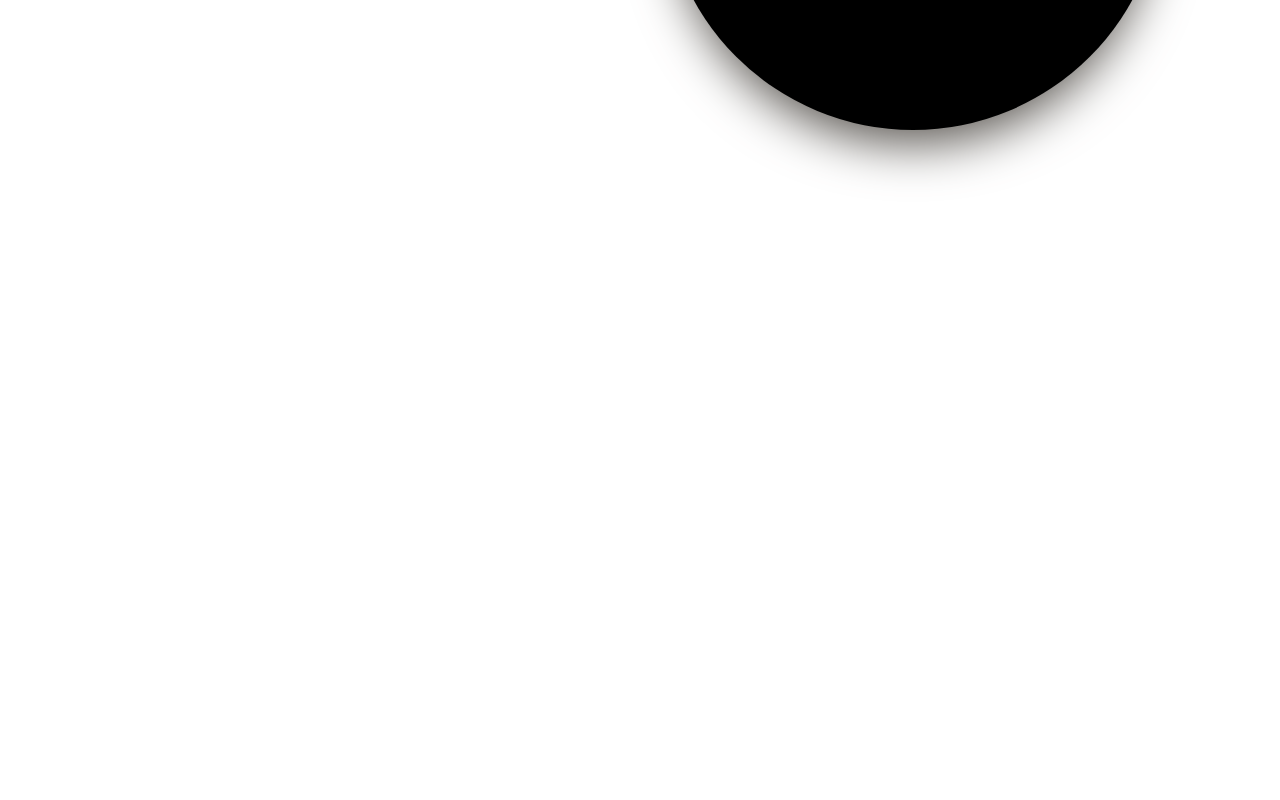
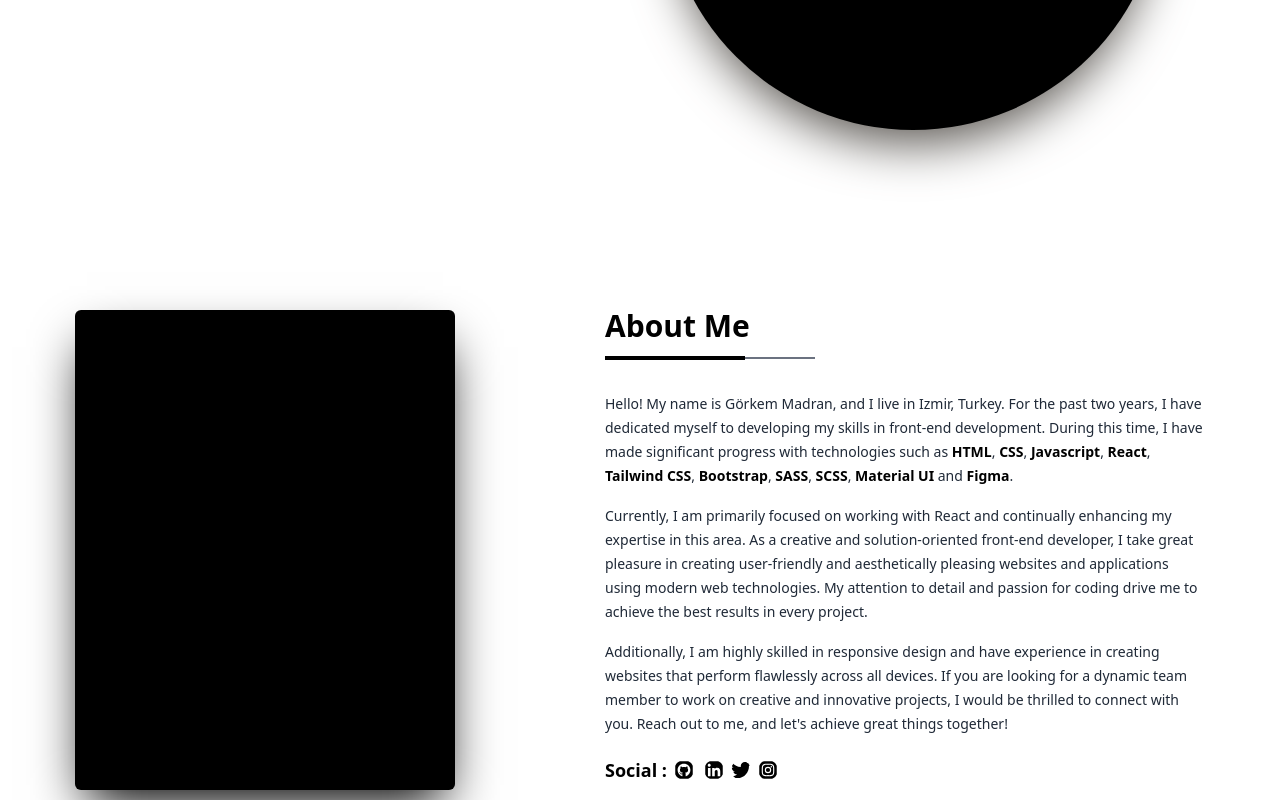
Before and after one commit to gorkemmadran/My-website, a React (Create React App) app in the folder my-website/: page / in a window 1280 px wide. Shown: the part 573-1373 px from the top of the page. Before the commit the page ends 800 px from the top, so only its background shows below. Built offline with nearby package versions, Linux system fonts and the light colour scheme; a web font is replaced by a local one.

Commit message:
About Me Tasarımı yapıldı

```diff
--- /dev/null
+++ b/my-website/src/Aboutme.js
@@ -0,0 +1,34 @@
+import React from 'react'
+import { FaSquareGithub } from "react-icons/fa6";
+import { FaLinkedin } from "react-icons/fa6";
+import { FaTwitter } from "react-icons/fa";
+import { FaInstagramSquare } from "react-icons/fa";
+
+
+
+
+
+function Aboutme() {
+  return (
+    <section className='about'>
+        <div className='container mx-auto mt-20 flex items-center justify-around flex-wrap '>
+        <div className='bg-black shadow-2xl shadow-black rounded-md w-[380px] flex items-center justify-center h-[480px]'>
+            <p>İmage Gelecek </p>
+        </div>
+        <div className=' w-[600px] rounded-md   h-[500px]'>
+        <h2 className='  mt-2 text-3xl font-extrabold'>About Me</h2>
+        <div className='flex items-center mt-3'><div className='h-[4px] bg-black w-[140px]'></div><div className='h-[2px]  bg-gray-500 w-[70px]'></div></div>
+        <p className='mt-8 text-gray-800 text-sm leading-6'>Hello! My name is Görkem Madran, and I live in Izmir, Turkey. For the past two years, I have dedicated myself to developing my skills in front-end development. During this time, I have made significant progress with technologies such as <span className='bold'>HTML</span>, <span className='bold'>CSS</span>, <span className='bold'>Javascript</span>, <span className='bold'>React</span>, <span className='bold'>Tailwind CSS</span>,  <span className='bold'>Bootstrap</span>, <span className='bold'>SASS</span>, <span className='bold'>SCSS</span>, <span className='bold'>Material UI</span> and <span className='bold'>Figma</span>. </p>
+        <p className='mt-4 text-gray-800 text-sm leading-6'>Currently, I am primarily focused on working with React and continually enhancing my expertise in this area. As a creative and solution-oriented front-end developer, I take great pleasure in creating user-friendly and aesthetically pleasing websites and applications using modern web technologies. My attention to detail and passion for coding drive me to achieve the best results in every project. </p>
+        <p className='mt-4 text-gray-800 text-sm leading-6'>Additionally, I am highly skilled in responsive design and have experience in creating websites that perform flawlessly across all devices.
+        If you are looking for a dynamic team member to work on creative and innovative projects, I would be thrilled to connect with you. Reach out to me, and let's achieve great things together!</p>
+        <div className='flex items-center  mt-5'><p className='font-bold text-lg mr-[7px]'>Social :</p><FaSquareGithub className='mr-[10px] text-xl rounded-full' /> <FaLinkedin className='mr-[7px] cursor-pointer text-xl rounded-full' /> <FaTwitter className='mr-[7px] cursor-pointer text-xl rounded-full' /> <FaInstagramSquare className='mr-[7px] cursor-pointer text-xl rounded-full' />
+  </div>
+        </div>
+        </div>
+
+    </section>
+  )
+}
+
+export default Aboutme
--- a/my-website/src/App.css
+++ b/my-website/src/App.css
@@ -68,3 +68,7 @@
     border: 5px white solid;
 
   }
+  .bold{
+    color: black;
+    font-weight: bolder;
+  }
--- a/my-website/src/App.js
+++ b/my-website/src/App.js
@@ -1,12 +1,14 @@
 import './App.css';
 import Navbar from './Navbar';
 import Home from './Home'
+import Aboutme from './Aboutme';
 
 function App() {
   return (
     <>
     <Navbar/>
     <Home/>
+    <Aboutme/>
     </>
   );
 }
--- a/my-website/src/Home.js
+++ b/my-website/src/Home.js
@@ -16,7 +16,7 @@ import { FaHandPeace } from "react-icons/fa";
 function Home() {
   return (
     <section className='home'>
-        <div className='container  mx-auto h-[85vh] xs:flex xs:justify-around xs:items-center   xs:flex-col-reverse sm:flex-col-reverse  md:flex-row lg:flex-row xl:flex-row 2xl:flex-row flex items-center justify-between '>
+        <div className='container   mx-auto h-[85vh] xs:flex xs:justify-around xs:items-center   xs:flex-col-reverse sm:flex-col-reverse  md:flex-row lg:flex-row xl:flex-row 2xl:flex-row flex items-center justify-between '>
             <div className='xs:flex xs:items-center xs:justify-center xs:flex-col'>
               <div className='flex   items-center '>
               <h2 className='text-black font-opensans home-title font-thin   tracking-wide	 text-7xl'>Hello,   </h2>
--- a/my-website/src/Navbar.js
+++ b/my-website/src/Navbar.js
@@ -32,7 +32,7 @@ function Navbar() {
           </ul>
         </div>
       ) : (
-        <header className='navbar-area container flex items-center justify-between mx-auto'>
+        <header className='navbar-area container flex items-center justify-around mx-auto'>
           <div className='navbar-logo'>
             <img className='max-w-20' src={NavbarLogo} alt="Logo" />
           </div>
```
